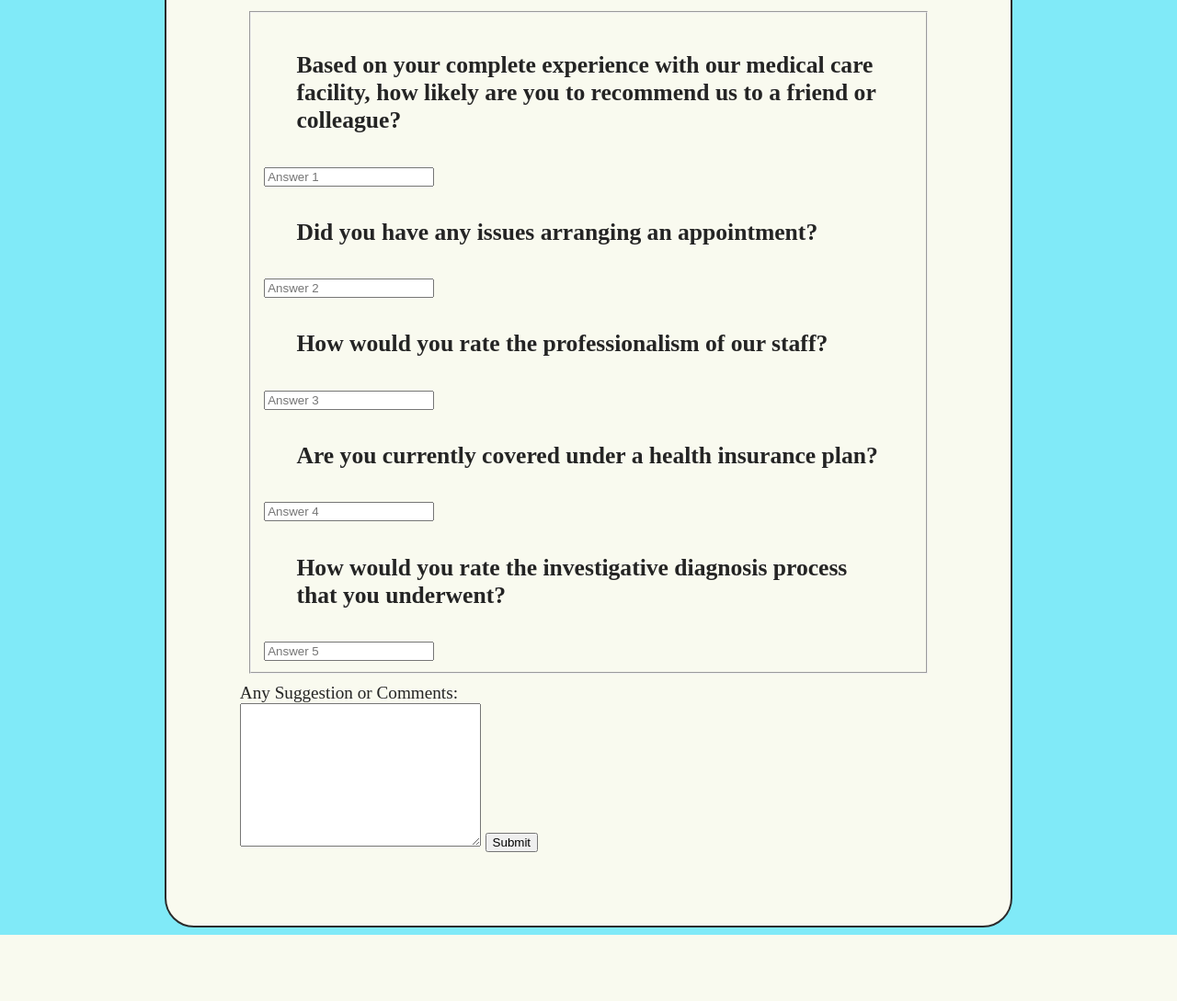
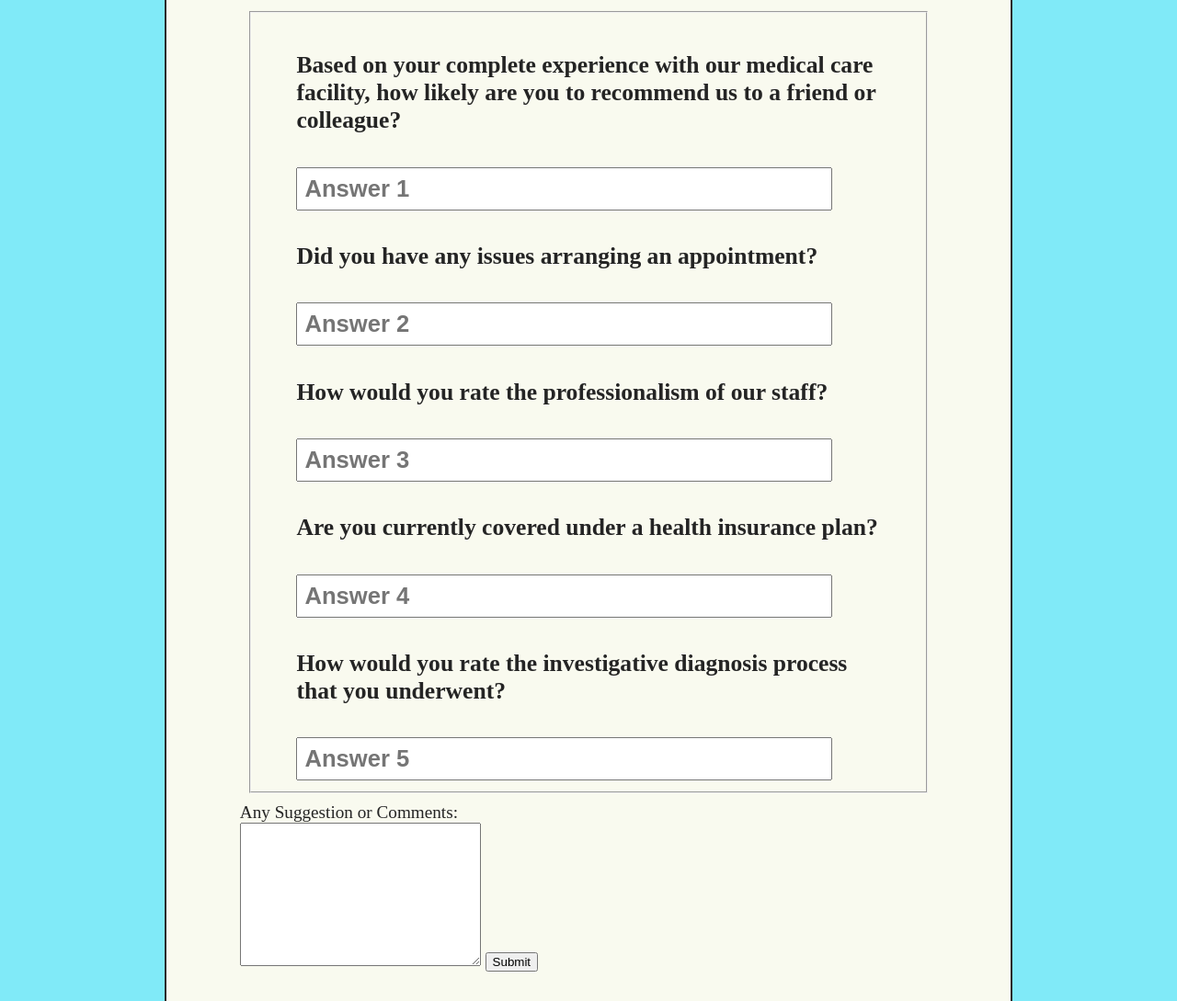
Before and after one commit to Biswajit-Panda/Example-Survey, a Flask app: page / in a window 1280 px wide. Shown: the part 254-1343 px from the top of the page at 92% size. Before the commit the page ends 1271 px from the top, so only its background shows below. Run offline with Flask 2, Linux system fonts and the light colour scheme.

Commit message:
Add files via upload

```diff
--- a/static/styles/style.css
+++ b/static/styles/style.css
@@ -89,4 +89,12 @@ label {
   font-size: 2vw;
 }
 
+.questions input {
+  width: 80%;
+  margin: 0 5%;
+  padding: 1%;
+  font-weight: 600;
+  font-size: 2vw;
+}
+
 /* Comment Section */
```
